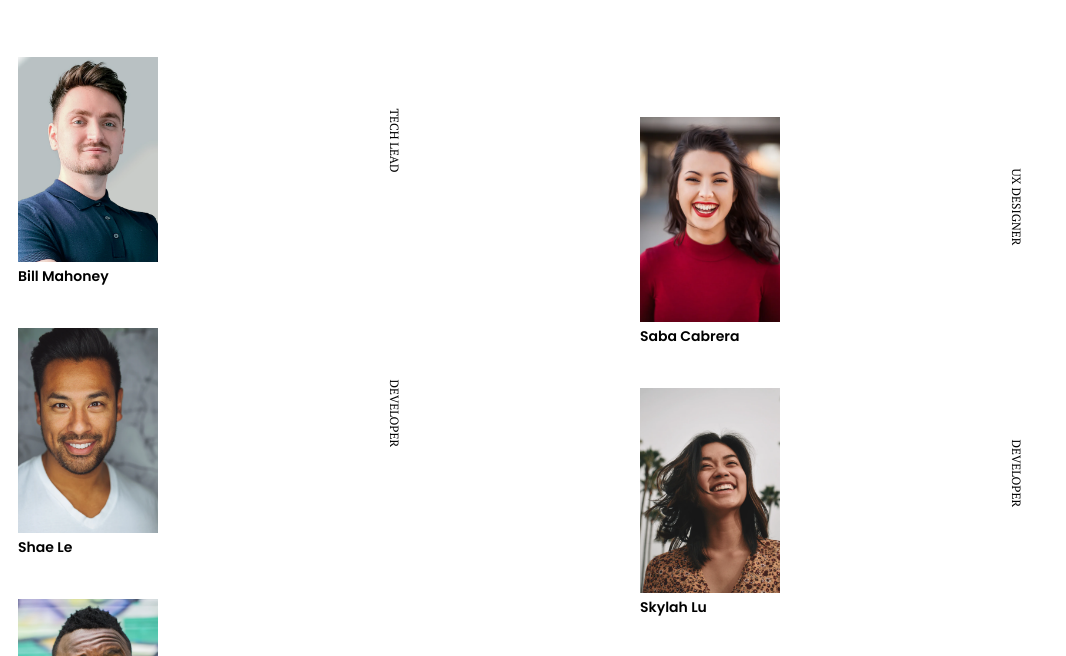
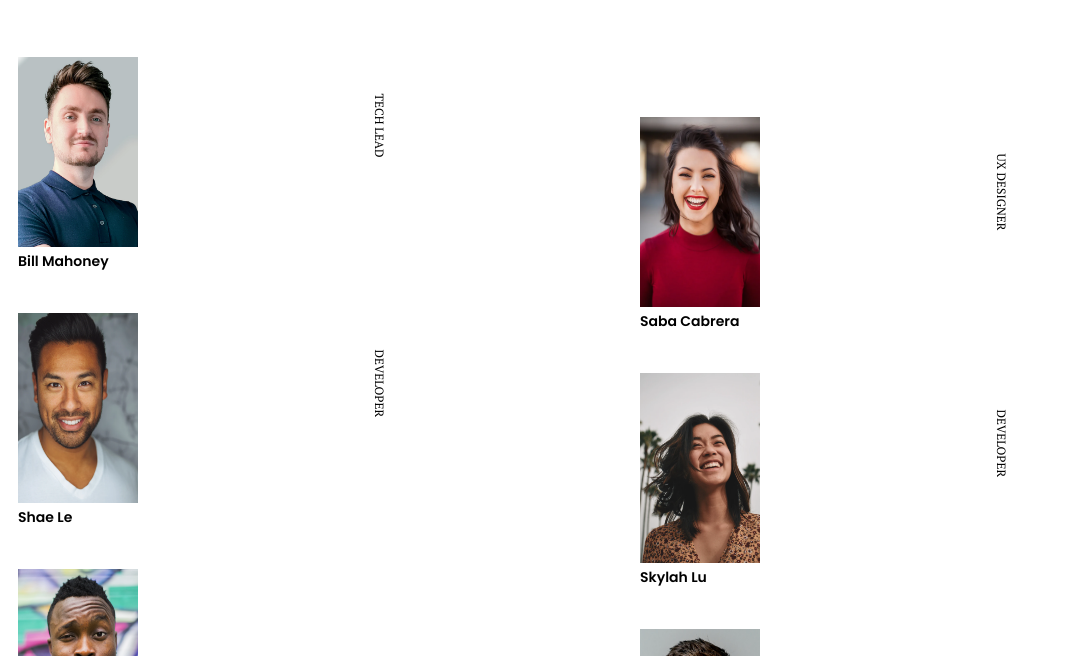
Before and after one commit to Darren-Code34/team-devChallenge, a plain HTML site: page index.html in a window 1280 px wide. Shown: the part 187-843 px from the top of the page, without its empty margins (0-1066 px from the left). Drawn offline with Linux system fonts and the light colour scheme.

Commit message:
redimentionage des images

```diff
--- a/styles.css
+++ b/styles.css
@@ -34,8 +34,8 @@ main{
 }
 
 .crew-member img{
-    width: 140px;
-    height: 205px;
+    width: 120px;
+    height: 190px;
 }
 
 .crew-member .nom{
@@ -50,7 +50,7 @@ main{
     font-size: 12px;
     text-transform: uppercase;
     margin-top: 0;
-    transform: translateX(65px) translateY(-160px) rotateZ(90deg);
+    transform: translateX(50px) translateY(-145px) rotateZ(90deg);
 }
 
 
```
